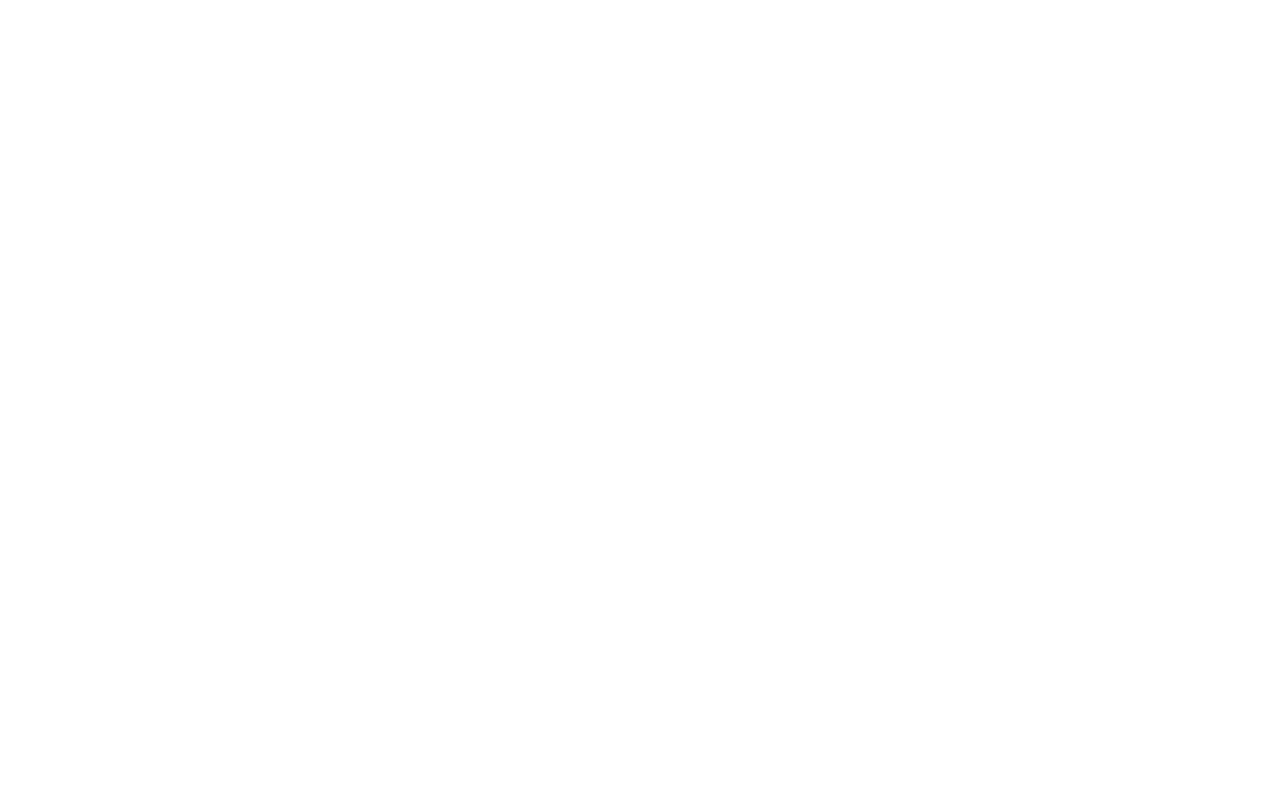
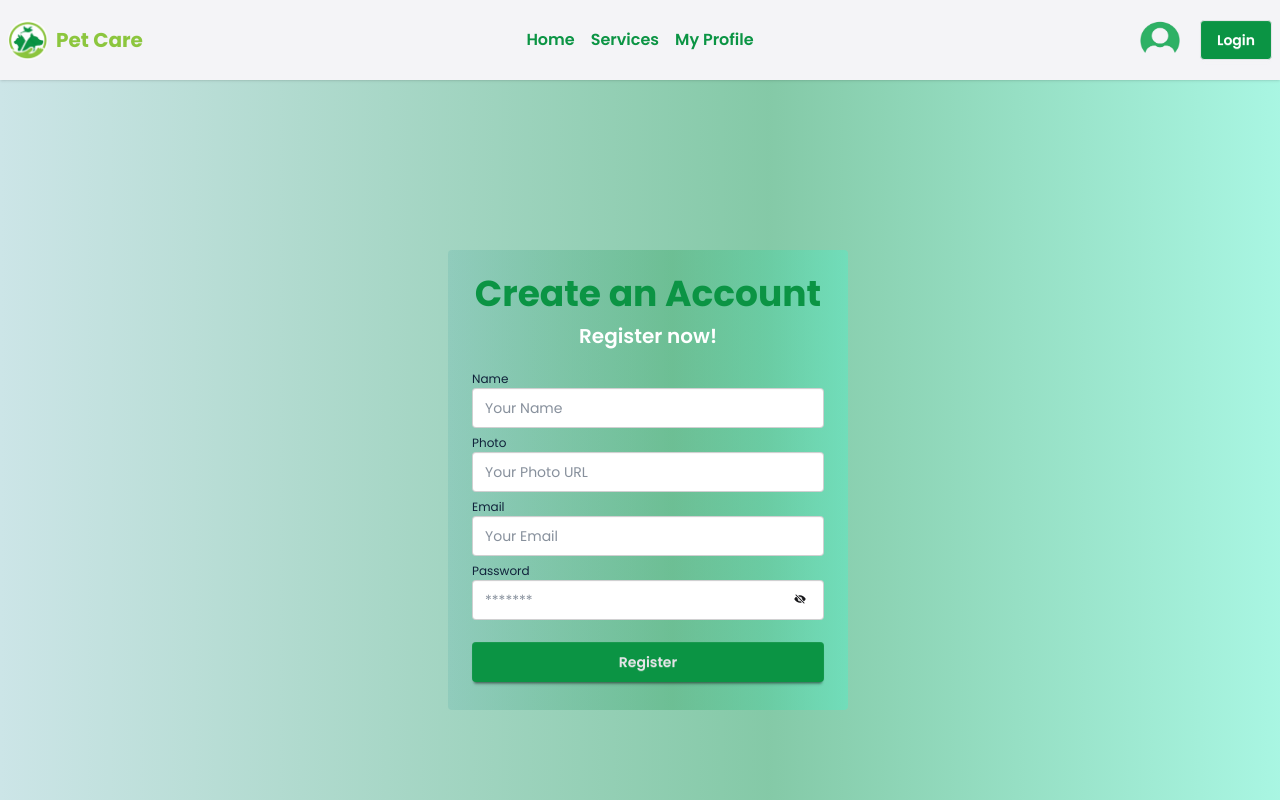
Before and after one commit to pbnhamza/pet-care, a React (Vite) app: page /register in a window 1280 px wide. Shown: the top 800 px of the page. Built offline with nearby package versions, Linux system fonts and the light colour scheme.

Commit message:
add google  provider commit

```diff
--- a/src/Components/Navbar/Navbar.jsx
+++ b/src/Components/Navbar/Navbar.jsx
@@ -3,8 +3,23 @@
 import logo from "../../assets/logo.jpeg";
 import login from "../../assets/login.png";
 import MyLink from "../MyLink/MyLink";
+import { useContext } from "react";
+import { AuthContext } from "../../Context/AuthContext";
+import { toast } from "react-toastify";
 
 const Navbar = () => {
+  const { user, signOutFunc, setUser } = useContext(AuthContext);
+  console.log(user);
+  const handelSignout = () => {
+    signOutFunc()
+      .then(() => {
+        toast.success("SignOut successful");
+        setUser(null);
+      })
+      .catch((e) => {
+        toast.error(e.message);
+      });
+  };
   return (
     <MyContainer>
       <div className="navbar bg-base-200 shadow-sm sticky py-5 ">
@@ -52,10 +67,32 @@
           </ul>
         </div>
         <div className="navbar-end flex gap-2 items-center ">
-          <img className="w-[40px] h-[40px]" src={login} alt="" />
-          <NavLink to={"/login"} className="btn bg-secondary text-white">
-            Login
-          </NavLink>
+          {user ? (
+            <div className="flex justify-center items-center gap-5">
+              <div>
+                <img
+                  className="w-[40px] h-[40px] rounded-full"
+                  src={user?.photoURL}
+                  alt=""
+                />
+              </div>
+              <div className="flex justify-center py-4">
+                <button
+                  onClick={handelSignout}
+                  className="btn btn-primary bg-secondary"
+                >
+                  SignOut
+                </button>
+              </div>
+            </div>
+          ) : (
+            <div className="flex justify-center items-center gap-5">
+              <img className="w-[40px] h-[40px]" src={login} alt="" />
+              <NavLink to={"/login"} className="btn bg-secondary text-white">
+                Login
+              </NavLink>
+            </div>
+          )}
         </div>
       </div>
     </MyContainer>
--- a/src/Context/AuthProvider.jsx
+++ b/src/Context/AuthProvider.jsx
@@ -1,8 +1,40 @@
-import React from "react";
+import React, { useState } from "react";
 import { AuthContext } from "./AuthContext";
+import {
+  createUserWithEmailAndPassword,
+  signInWithEmailAndPassword,
+  signOut,
+  updateProfile,
+} from "firebase/auth";
+import auth from "../Firebase/firebase.config";
 
-const AuthProvider = ({ childern }) => {
-  return <AuthContext></AuthContext>;
+const AuthProvider = ({ children }) => {
+  const [user, setUser] = useState(null);
+
+  const createUserWithEmailAndPasswordFunc = (email, password) => {
+    return createUserWithEmailAndPassword(auth, email, password);
+  };
+  const updateProfileFunc = (displayName, photoURL) => {
+    return updateProfile(auth.currentUser, {
+      displayName,
+      photoURL,
+    });
+  };
+  const signInWithEmailAndPasswordFunc = (email, password) => {
+    return signInWithEmailAndPassword(auth, email, password);
+  };
+  const signOutFunc = () => {
+    return signOut(auth);
+  };
+  const authInfo = {
+    user,
+    setUser,
+    createUserWithEmailAndPasswordFunc,
+    signInWithEmailAndPasswordFunc,
+    signOutFunc,
+    updateProfileFunc,
+  };
+  return <AuthContext value={authInfo}>{children}</AuthContext>;
 };
 
 export default AuthProvider;
--- a/src/Pages/Login/Login.jsx
+++ b/src/Pages/Login/Login.jsx
@@ -1,18 +1,21 @@
-import { useRef, useState } from "react";
+import { useContext, useRef, useState } from "react";
 import { FaEye } from "react-icons/fa";
 import { IoEyeOff } from "react-icons/io5";
 import MyContainer from "../../Components/MyContainer/MyContainer";
 import { Link } from "react-router";
-import {
-  sendPasswordResetEmail,
-  signInWithEmailAndPassword,
-} from "firebase/auth";
+import { sendPasswordResetEmail, signInWithPopup } from "firebase/auth";
 import auth from "../../Firebase/firebase.config";
 import { toast } from "react-toastify";
+import { AuthContext } from "../../Context/AuthContext";
+import { GoogleAuthProvider } from "firebase/auth";
+
+const googleProvider = new GoogleAuthProvider();
 
 const Login = () => {
   const [show, setShow] = useState(false);
   const emailRef = useRef(null);
+
+  const { signInWithEmailAndPasswordFunc, setUser } = useContext(AuthContext);
 
   const handelLogin = (e) => {
     e.preventDefault();
@@ -34,7 +37,7 @@
     }
     console.log(!regExp.test(password));
 
-    signInWithEmailAndPassword(auth, email, password)
+    signInWithEmailAndPasswordFunc(email, password)
       .then(() => {
         toast.success("Login successful");
       })
@@ -49,14 +52,26 @@
       });
   };
 
-  const forgetPassword = (e) => {
+  const forgetPassword = () => {
     const email = emailRef.current.value;
     sendPasswordResetEmail(auth, email)
-      .then((res) => {
+      .then(() => {
         toast.success("Password Rest Check your Email");
       })
       .catch((error) => {
         toast.error(error.message);
+      });
+  };
+  const handelGoogle = () => {
+    signInWithPopup(auth, googleProvider)
+      .then((res) => {
+        console.log(res);
+        setUser(res.user);
+        toast.success("Signin successful");
+      })
+      .catch((e) => {
+        console.log(e);
+        toast.error(e.message);
       });
   };
   return (
@@ -122,7 +137,44 @@
                   </button>
                 </fieldset>
               </form>
-
+              <div className="flex items-center justify-center gap-2 my-2">
+                <div className="h-px w-16 bg-base-300/30"></div>
+                <span className="text-sm text-base-300/70">or</span>
+                <div className="h-px w-16  bg-base-300/30"></div>
+              </div>
+              <button
+                onClick={handelGoogle}
+                className="btn bg-white text-black border-[#e5e5e5]"
+              >
+                <svg
+                  aria-label="Google logo"
+                  width="16"
+                  height="16"
+                  xmlns="http://www.w3.org/2000/svg"
+                  viewBox="0 0 512 512"
+                >
+                  <g>
+                    <path d="m0 0H512V512H0" fill="#fff"></path>
+                    <path
+                      fill="#34a853"
+                      d="M153 292c30 82 118 95 171 60h62v48A192 192 0 0190 341"
+                    ></path>
+                    <path
+                      fill="#4285f4"
+                      d="m386 400a140 175 0 0053-179H260v74h102q-7 37-38 57"
+                    ></path>
+                    <path
+                      fill="#fbbc02"
+                      d="m90 341a208 200 0 010-171l63 49q-12 37 0 73"
+                    ></path>
+                    <path
+                      fill="#ea4335"
+                      d="m153 219c22-69 116-109 179-50l55-54c-78-75-230-72-297 55"
+                    ></path>
+                  </g>
+                </svg>
+                Login with Google
+              </button>
               <div>
                 <h1 className="py-2">
                   You have Login Please.
--- a/src/Pages/Login/Register.jsx
+++ b/src/Pages/Login/Register.jsx
@@ -1,35 +1,37 @@
-import { useState } from "react";
+import { useContext, useState } from "react";
 import { FaEye } from "react-icons/fa";
 import { IoEyeOff } from "react-icons/io5";
 import MyContainer from "../../Components/MyContainer/MyContainer";
-import { Link } from "react-router";
-import {
-  createUserWithEmailAndPassword,
-  signInWithPopup,
-  signOut,
-  updateProfile,
-} from "firebase/auth";
-import auth from "../../Firebase/firebase.config";
 import { toast } from "react-toastify";
-
-import { GoogleAuthProvider } from "firebase/auth";
-
-const googleProvider = new GoogleAuthProvider();
+import { AuthContext } from "../../Context/AuthContext";
 
 const Register = () => {
   const [show, setShow] = useState(false);
-  const [user, setUser] = useState(null);
+
+  const {
+    createUserWithEmailAndPasswordFunc,
+    user,
+    setUser,
+    updateProfileFunc,
+  } = useContext(AuthContext);
+
   const handelSignin = (e) => {
     e.preventDefault();
-    const email = e.target.email.value;
-    const password = e.target.password.value;
+    const displayName = e.target.name?.value;
+    const photoURL = e.target.photo?.value;
+
+    const email = e.target.email?.value;
+    const password = e.target.password?.value;
     //
-    createUserWithEmailAndPassword(auth, email, password)
+    // createUserWithEmailAndPassword(auth, email, password);
+    createUserWithEmailAndPasswordFunc(email, password)
       .then((res) => {
-        console.log(res);
-        updateProfile(res.user, {
-          displayName: "Jane Q. User",
-          photoURL: "https://example.com/jane-q-user/profile.jpg",
+        updateProfileFunc(displayName, photoURL)
+          .then(() => {
+            toast.success("Signin successful");
+          })
+          .catch((e) => {
+            toast.error(e.message);
           });
         setUser(res.user);
         toast.success("Signin successful");
@@ -38,28 +40,7 @@
         toast.error(e.message);
       });
   };
-  const handelSignout = () => {
-    signOut(auth)
-      .then(() => {
-        toast.success("SignOut successful");
-        setUser(null);
-      })
-      .catch((e) => {
-        toast.error(e.message);
-      });
-  };
 
-  const handelGoogle = () => {
-    signInWithPopup(auth, googleProvider)
-      .then((res) => {
-        console.log(res);
-        setUser(res.user);
-        toast.success("Signin successful");
-      })
-      .catch((e) => {
-        toast.error(e.message);
-      });
-  };
   return (
     <MyContainer>
       <div
@@ -70,17 +51,15 @@
         }}
       >
         <div className="flex flex-col justify-center items-center ">
-          <div className="text-center py-10 ">
-            <h1 className="text-4xl font-bold text-[#0B9444]">
-              Create an Account{" "}
-            </h1>
-            <p className="font-semibold text-xl text-white py-2">
-              Register now!
-            </p>
-          </div>
           <div className="card w-96 max-w-sm shrink-0 ">
             {user ? (
               <div className="">
+                <div className="bg-white rounded-t-2xl">
+                  <div className="text-center ">
+                    <p className="font-semibold text-xl text-secondary py-2">
+                      You Register
+                    </p>
+                  </div>
                   <div className="flex justify-center items-center py-4 ">
                     <img
                       src={
@@ -90,11 +69,12 @@
                       className="max-w-sm  w-[150px] h-[150px] rounded-full shadow-2xl"
                     />
                   </div>
-                <div className=" bg-primary rounded space-y-2 p-4 w-[450px] ">
-                  <div className="flex justify-center items-center gap-5 text-xl">
+                </div>
+                <div className=" bg-primary flex flex-col justify-center  items-center rounded-b-2xl space-y-2 p-4 ">
+                  <div className="flex justify-center items-center gap-5 ">
                     <div>
                       <h1 className="font-semibold text-white py-2 text-right">
-                        User Name:
+                        Name:
                       </h1>
                       <h1 className="font-semibold text-white py-2 text-right">
                         Email:
@@ -109,46 +89,69 @@
                       </h1>
                     </div>
                   </div>
-                  <div className="flex justify-center py-4">
-                    <button
-                      onClick={handelSignout}
-                      className="btn btn-primary bg-secondary"
-                    >
-                      SignOut
-                    </button>
-                  </div>
                 </div>
               </div>
             ) : (
               <div
-                className="card-body rounded "
+                className="card-body rounded w-[400px]"
                 style={{
                   background:
                     "linear-gradient(90deg,rgba(42, 151, 155, 0.15) 0%, rgba(11, 148, 68, 0.25) 56%, rgba(83, 237, 198, 0.45) 100%)",
                 }}
               >
+                <div className="text-center ">
+                  <h1 className="text-4xl font-bold text-[#0B9444]">
+                    Create an Account{" "}
+                  </h1>
+                  <p className="font-semibold text-xl text-white py-2">
+                    Register now!
+                  </p>
+                </div>
                 <form onSubmit={handelSignin}>
-                  <fieldset className="fieldset relative">
+                  <fieldset className="fieldset ">
+                    <div>
+                      <label className="label text-base-300">Name</label>
+                      <input
+                        name="name"
+                        type="text"
+                        className="input text-base-300 w-full "
+                        placeholder="Your Name"
+                      />
+                    </div>
+                    <div>
+                      <label className="label text-base-300">Photo</label>
+                      <input
+                        name="photo"
+                        type="text"
+                        className="input text-base-300 w-full"
+                        placeholder="Your Photo URL"
+                      />
+                    </div>
+                    <div>
                       <label className="label text-base-300">Email</label>
                       <input
                         name="email"
                         type="email"
-                      className="input text-base-300 "
+                        className="input text-base-300 w-full "
                         placeholder="Your Email"
                       />
+                    </div>
+                    <div className="relative w-full">
                       <label className="label text-base-300">Password</label>
                       <input
                         name="password"
                         type={show ? "text " : "password"}
-                      className="input text-base-300 "
+                        className="input text-base-300 w-full
+                         "
                         placeholder="*******"
                       />
                       <span
                         onClick={() => setShow(!show)}
-                      className="absolute right-[30px] top-[112px] cursor-pointer  z-50"
+                        className="absolute right-[18px] top-[31px] cursor-pointer  z-50"
                       >
                         {show ? <FaEye /> : <IoEyeOff />}
                       </span>
+                    </div>
 
                     <button
                       type="submit"
@@ -158,44 +161,6 @@
                     </button>
                   </fieldset>
                 </form>
-                <div className="flex items-center justify-center gap-2 my-2">
-                  <div className="h-px w-16 bg-base-300/30"></div>
-                  <span className="text-sm text-base-300/70">or</span>
-                  <div className="h-px w-16  bg-base-300/30"></div>
-                </div>
-                <button
-                  onClick={handelGoogle}
-                  className="btn bg-white text-black border-[#e5e5e5]"
-                >
-                  <svg
-                    aria-label="Google logo"
-                    width="16"
-                    height="16"
-                    xmlns="http://www.w3.org/2000/svg"
-                    viewBox="0 0 512 512"
-                  >
-                    <g>
-                      <path d="m0 0H512V512H0" fill="#fff"></path>
-                      <path
-                        fill="#34a853"
-                        d="M153 292c30 82 118 95 171 60h62v48A192 192 0 0190 341"
-                      ></path>
-                      <path
-                        fill="#4285f4"
-                        d="m386 400a140 175 0 0053-179H260v74h102q-7 37-38 57"
-                      ></path>
-                      <path
-                        fill="#fbbc02"
-                        d="m90 341a208 200 0 010-171l63 49q-12 37 0 73"
-                      ></path>
-                      <path
-                        fill="#ea4335"
-                        d="m153 219c22-69 116-109 179-50l55-54c-78-75-230-72-297 55"
-                      ></path>
-                    </g>
-                  </svg>
-                  Login with Google
-                </button>
               </div>
             )}
           </div>
--- a/src/Pages/Profile/Profile.jsx
+++ b/src/Pages/Profile/Profile.jsx
@@ -4,6 +4,7 @@
 import { Link } from "react-router";
 
 const Profile = () => {
+
   return (
     <MyContainer>
       <div
```
Lines whose indentation alone changed are shown as unchanged.
